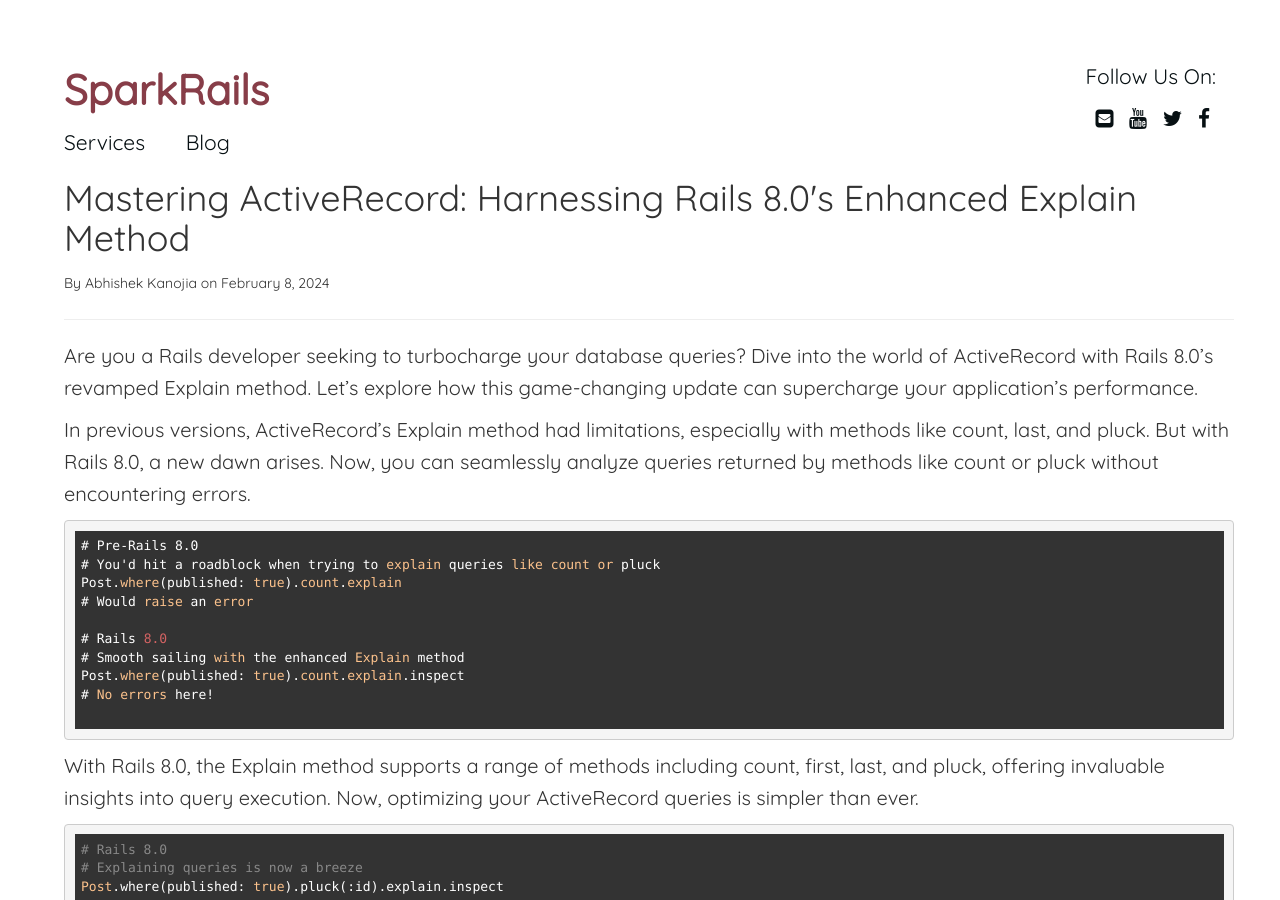
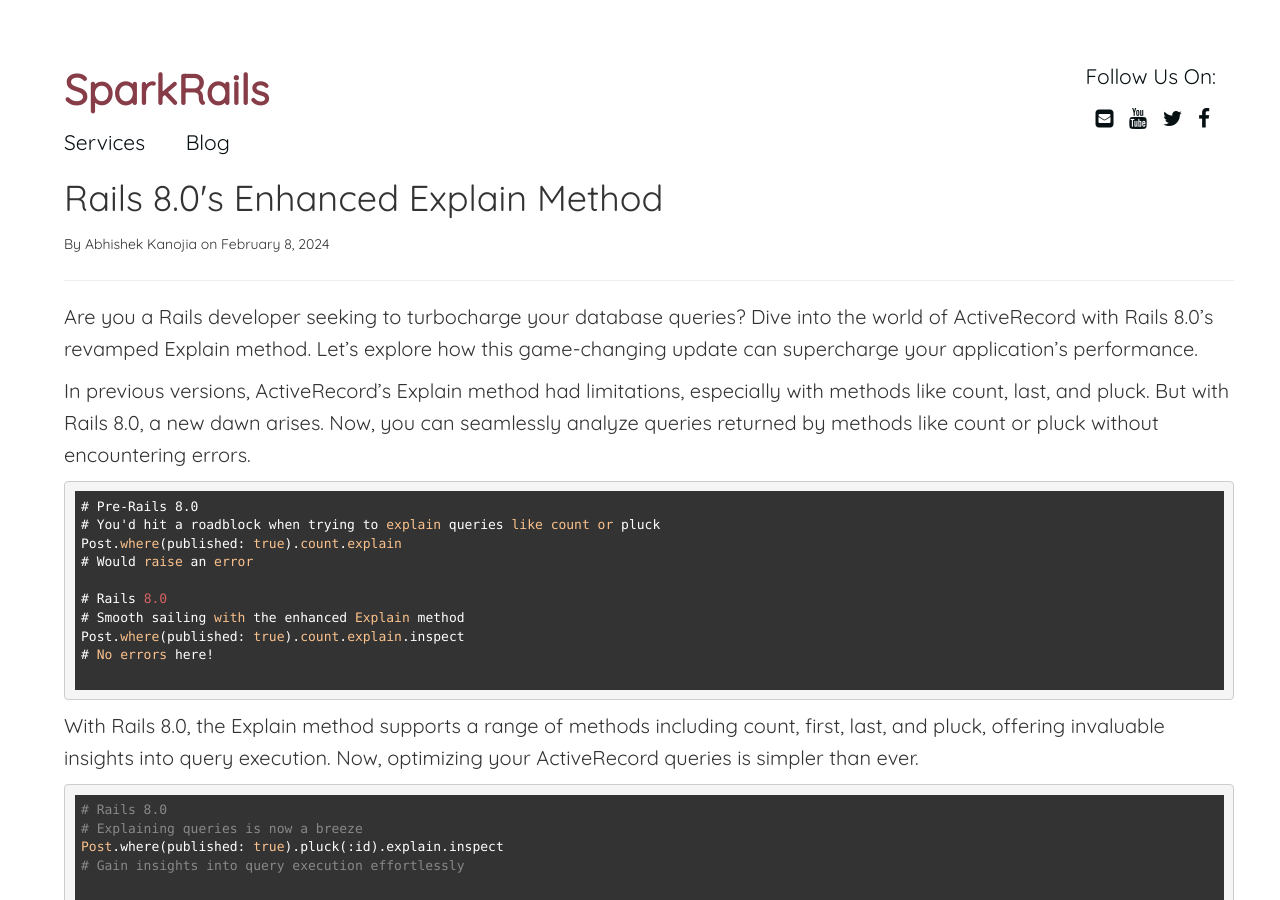
Before and after one commit to abhikanojia/abhikanojia.github.io, a Jekyll site: the page built from _posts/rails-8/2024-02-08-rails-8-enhanced-explain-method.md, in a window 1280 px wide and 900 px high. Built offline with Jekyll 4.4.1, drawn with Linux system fonts in a browser that asks for light colours.

Commit message:
Change title

```diff
--- a/_posts/rails-8/2024-02-08-rails-8-enhanced-explain-method.md
+++ b/_posts/rails-8/2024-02-08-rails-8-enhanced-explain-method.md
@@ -1,6 +1,6 @@
 ---
 layout: post
-title: "Mastering ActiveRecord: Harnessing Rails 8.0's Enhanced Explain Method"
+title: "Rails 8.0's Enhanced Explain Method"
 categories: "rails-8"
 description: "Discover the power of Rails 8.0's enhanced Explain method for optimizing ActiveRecord queries. Uncover invaluable insights into query execution with seamless support for count, pluck, and more. Streamline your application's performance today!"
 tags: rails rails-8
```
